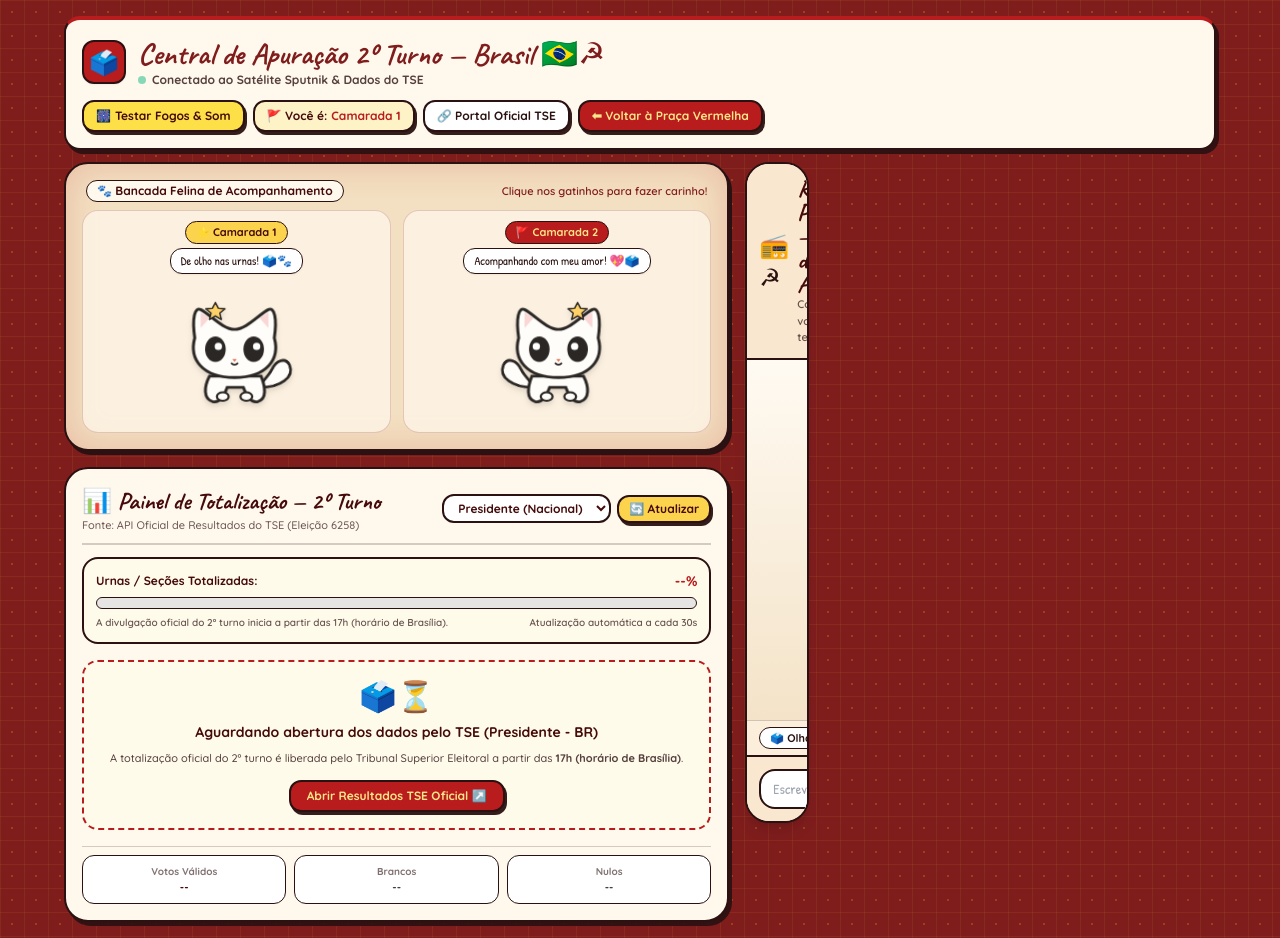
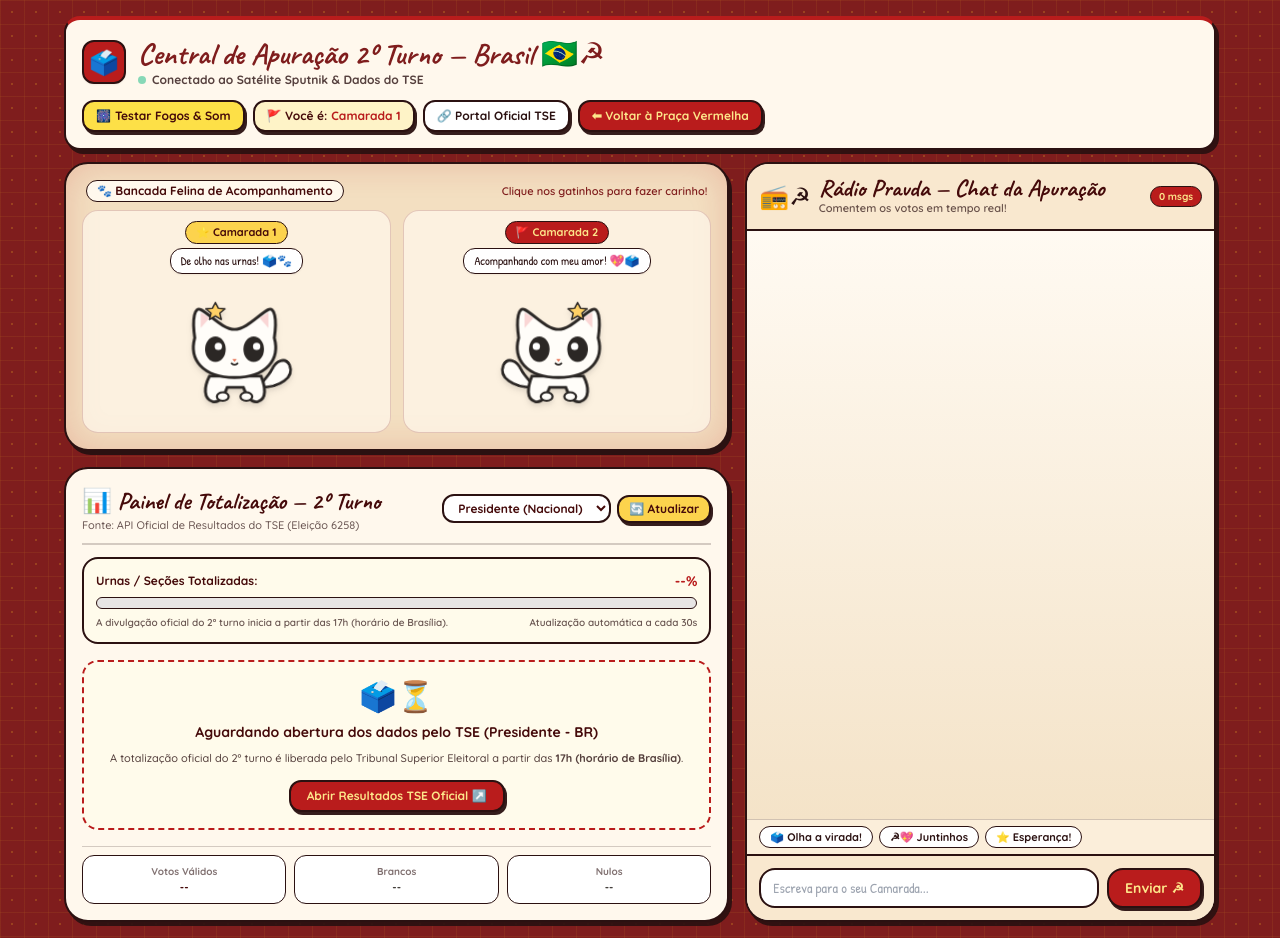
Before and after one commit to Nhaoa/jardim_gatos, a plain HTML site: page apuracao.html in a window 1280 px wide. Drawn offline with nearby package versions, Linux system fonts and the light colour scheme; no server answers.

Commit message:
Refactor chat section layout and styles

```diff
--- a/apuracao.html
+++ b/apuracao.html
@@ -249,12 +249,10 @@
         </div>
       </section>
     </div>
-    <main class="w-full max-w-6xl grid grid-cols-1 lg:grid-cols-12 gap-4 items-start z-10">
-<!-- COLUNA DIREITA: CHAT EM TEMPO REAL COM ALTURA TRAVADA NO BALÃO -->
-    <section class="lg:col-span-5 bg-[#fff8ed] rounded-3xl sketch-border flex flex-col overflow-hidden shadow-lg">
 
-      <!-- Topo do Chat -->
-      <div class="bg-[#f9e8cf] border-b-2 border-pencil p-3 flex items-center justify-between flex-shrink-0">
+    <!-- COLUNA DIREITA: CHAT EM TEMPO REAL -->
+    <section class="lg:col-span-5 bg-[#fff8ed] rounded-3xl sketch-border flex flex-col h-[540px] lg:h-auto overflow-hidden">
+      <div class="bg-[#f9e8cf] border-b-2 border-pencil p-3 flex items-center justify-between">
         <div class="flex items-center gap-2">
           <span class="text-2xl">📻☭</span>
           <div>
@@ -267,14 +265,11 @@
         </span>
       </div>
 
-      <!-- CAIXA DE MENSAGENS COM SCROLL FIXO (Não deixa a página crescer) -->
-      <div id="chat-messages-box"
-           style="height: 360px; max-height: 360px; overflow-y: auto;"
-           class="p-3 space-y-2.5 chat-scroll bg-gradient-to-b from-[#fffaf2] to-[#f4e3c8]">
-      </div>
+      <!-- Mensagens do Chat -->
+      <div id="chat-messages-box" class="flex-1 overflow-y-auto p-3 space-y-2.5 chat-scroll bg-gradient-to-b from-[#fffaf2] to-[#f4e3c8]"></div>
 
       <!-- Botões de Envio Rápido -->
-      <div class="px-3 py-1.5 bg-[#f9e8cf]/60 border-t border-pencil/20 flex items-center gap-1.5 overflow-x-auto text-[11px] font-bold flex-shrink-0">
+      <div class="px-3 py-1.5 bg-[#f9e8cf]/60 border-t border-pencil/20 flex items-center gap-1.5 overflow-x-auto text-[11px] font-bold">
         <button onclick="sendQuickChat('Olha a virada nas urnas! 🗳️🔥')" class="bg-white hover:bg-amber-100 border border-pencil px-2.5 py-0.5 rounded-full whitespace-nowrap">
           🗳️ Olha a virada!
         </button>
@@ -287,7 +282,7 @@
       </div>
 
       <!-- Campo de Digitação -->
-      <div class="p-3 bg-[#f9e8cf] border-t-2 border-pencil flex items-center gap-2 flex-shrink-0">
+      <div class="p-3 bg-[#f9e8cf] border-t-2 border-pencil flex items-center gap-2">
         <input type="text" id="chat-input" maxlength="160" placeholder="Escreva para o seu Camarada..."
                class="flex-1 bg-white border-2 border-pencil rounded-2xl px-3 py-2 text-xs sm:text-sm font-hand text-pencil focus:outline-none focus:ring-2 focus:ring-red-600">
         <button onclick="sendChatMessage()" class="sketch-btn bg-red-700 hover:bg-red-800 text-amber-200 font-bold text-xs sm:text-sm px-4 py-2 rounded-2xl flex items-center gap-1">
@@ -296,6 +291,8 @@
         </button>
       </div>
     </section>
+
+  </main>
 
   <!-- 1. GERADOR SVG DOS GATOS -->
   <script>
```
